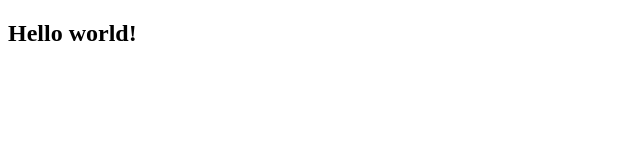
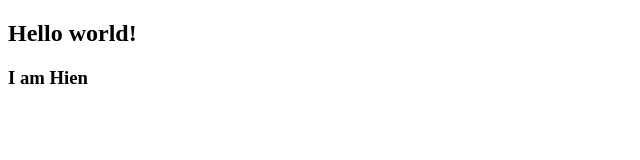
Before and after one commit to rachelrivera2807/test, a plain HTML site: page index.html in a window 1280 px wide. Shown: the whole page, without its empty margins (0-640 px from the left). Drawn offline with Linux system fonts and the light colour scheme.

Commit message:
add element h3

```diff
--- a/index.html
+++ b/index.html
@@ -8,5 +8,6 @@
 </head>
 <body>
     <h2> Hello world! </h2>
+    <h3> I am Hien</h3>
 </body>
 </html>
```
